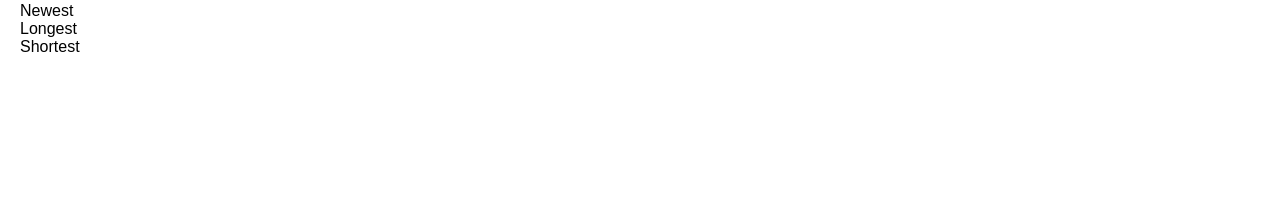
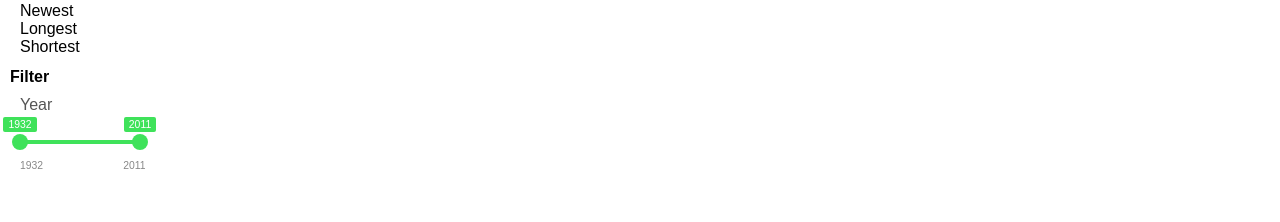
Before and after one commit to codebymike/bookstash, a React (Create React App) app in the folder frontend/: page / in a window 1280 px wide. Shown: the part 172-394 px from the top of the page. Built offline with nearby package versions, Linux system fonts and the light colour scheme; no server answers.

Commit message:
added basic slide filter for pub year

```diff
--- a/frontend/package.json
+++ b/frontend/package.json
@@ -5,6 +5,7 @@
   "dependencies": {
     "react": "^16.3.2",
     "react-dom": "^16.3.2",
+    "react-input-range": "^1.3.0",
     "react-router-dom": "^4.2.2",
     "react-scripts": "1.1.4"
   },
--- a/frontend/src/components/App/App.js
+++ b/frontend/src/components/App/App.js
@@ -13,7 +13,14 @@ class App extends Component {
 
   state = {
     sort_order: "default",
-    api_url: "https://b1w5pwo5bd.execute-api.eu-west-1.amazonaws.com/latest/books"
+    api_url: "https://b1w5pwo5bd.execute-api.eu-west-1.amazonaws.com/latest/books",
+    year: {
+      label: "year",
+      min: 1932,
+      max: 2011,
+      step: 1,
+      value: { min: 1932, max: 2011 }
+    }
   }
 
   setSortOrder = async ( order ) => {
@@ -22,10 +29,21 @@ class App extends Component {
     this.generateApiUrl();
   }
 
+  setFilterValue = async ( data ) => {
+    await this.setState({
+      year: {
+        ...this.state.year,
+        value: data.value
+      }
+    });
+    this.generateApiUrl();
+  }
+
 
   generateApiUrl = () => {
     const sort_order = this.state.sort_order;
-    const api_url = `https://b1w5pwo5bd.execute-api.eu-west-1.amazonaws.com/latest/books?sort=${ sort_order }`;
+    const year = this.state.year;
+    const api_url = `https://b1w5pwo5bd.execute-api.eu-west-1.amazonaws.com/latest/books?sort=${ sort_order }&year.min=${ year.value.min }&year.max=${ year.value.max }`;
     this.setState({ api_url });
   }
 
@@ -38,7 +56,7 @@ class App extends Component {
             <Route exact path='/' render={ () => (
                 <div className="group">
                   <Main url={ this.state.api_url } />
-                  <BooksNavigation setSortOrder={ this.setSortOrder }/>
+                  <BooksNavigation year={this.state.year} setFilterValue={ this.setFilterValue } setSortOrder={ this.setSortOrder }/>
                 </div>
               ) }/>
             <Route path="/:author/:book_title/:book_id" render={ routeProps => (
--- a/frontend/src/components/App/BooksNavigation/BooksNavigation.js
+++ b/frontend/src/components/App/BooksNavigation/BooksNavigation.js
@@ -4,7 +4,7 @@ import Controls from "./Controls/Controls.js"
 
 const BooksNavigation = ( props ) => (
   <aside>
-    <Controls setSortOrder={ props.setSortOrder }/>
+    <Controls {...props} />
   </aside>
 );
 
--- a/frontend/src/components/App/BooksNavigation/Controls/Controls.css
+++ b/frontend/src/components/App/BooksNavigation/Controls/Controls.css
@@ -2,5 +2,5 @@ dl#controls dt{
   font-weight: bold;
   margin-bottom: 10px;
 }
-dl#controls dd{ margin-left: 10px; }
+dl#controls dd{ margin-left: 10px; margin-bottom: 12px }
 dl#controls dd ul li{ list-style-type: none; }
--- a/frontend/src/components/App/BooksNavigation/Controls/Controls.js
+++ b/frontend/src/components/App/BooksNavigation/Controls/Controls.js
@@ -1,5 +1,6 @@
 import React from "react";
 import "./Controls.css";
+import Slider from "./Slider/Slider";
 
 const Controls = ( props ) => (
   <dl id="controls">
@@ -13,6 +14,14 @@ const Controls = ( props ) => (
         <li><a name="shortest" onClick={ props.setSortOrder.bind(this, 'shortest') }>Shortest</a></li>
       </ul>
     </dd>
+    <dt>Filter</dt>
+    <dd>
+      <ul>
+        <li>
+          <Slider {...props} />
+        </li>
+      </ul>
+    </dd>
   </dl>
 )
 
--- /dev/null
+++ b/frontend/src/components/App/BooksNavigation/Controls/Slider/Slider.css
@@ -0,0 +1,44 @@
+.slider {
+  margin-bottom: 40px;
+}
+
+.slider label {
+  color: #555;
+  font-size: 1rem;
+  margin-bottom: 20px;
+  display: block;
+  text-transform: capitalize;
+}
+
+.input-range__slider {
+  background: #3fe25a;
+  border: none;
+}
+
+.input-range__track {
+  background: #ddd;
+}
+
+.input-range__track--active {
+  background: #3fe25a;
+}
+
+.input-range__label--value .input-range__label-container {
+  background: #3fe25a;
+  color: white;
+  font-size: 0.65rem;
+  padding: 2px 5px;
+  border-radius: 2px;
+}
+
+.input-range__label--min .input-range__label-container,
+.input-range__label--max .input-range__label-container
+ {
+  font-size: 0.65rem;
+  color: #888;
+  left: 0;
+}
+
+.input-range__label--max .input-range__label-container {
+  left: 25%;
+}
--- /dev/null
+++ b/frontend/src/components/App/BooksNavigation/Controls/Slider/Slider.js
@@ -0,0 +1,32 @@
+import React from "react";
+import InputRange from "react-input-range";
+
+import 'react-input-range/lib/css/index.css';
+import "./Slider.css"
+
+class Slider extends React.Component {
+
+  onChange = range => {
+    this.props.setFilterValue({
+      value: range
+    });
+  }
+
+  render() {
+    const { min, max, step, value, label } = this.props.year;
+    return (
+      <div className="slider">
+        <label>{label}</label>
+        <InputRange
+          minValue={min}
+          maxValue={max}
+          step={step}
+          onChange={this.onChange}
+          value={value}
+        />
+      </div>
+    )
+  }
+}
+
+export default Slider;
--- a/frontend/src/components/App/Main/Books/Books.js
+++ b/frontend/src/components/App/Main/Books/Books.js
@@ -15,7 +15,7 @@ class Books extends React.Component{
   }
 
   componentWillReceiveProps = (nextProps) => {
-    console.log(nextProps.url);
+    // console.log(nextProps.url);
     if (this.props.url !== nextProps.url) {
       this.fetchBooks(nextProps.url);
     }
```
Also changed, not shown: 2 other files (tests, documents, lock files or other folders).
